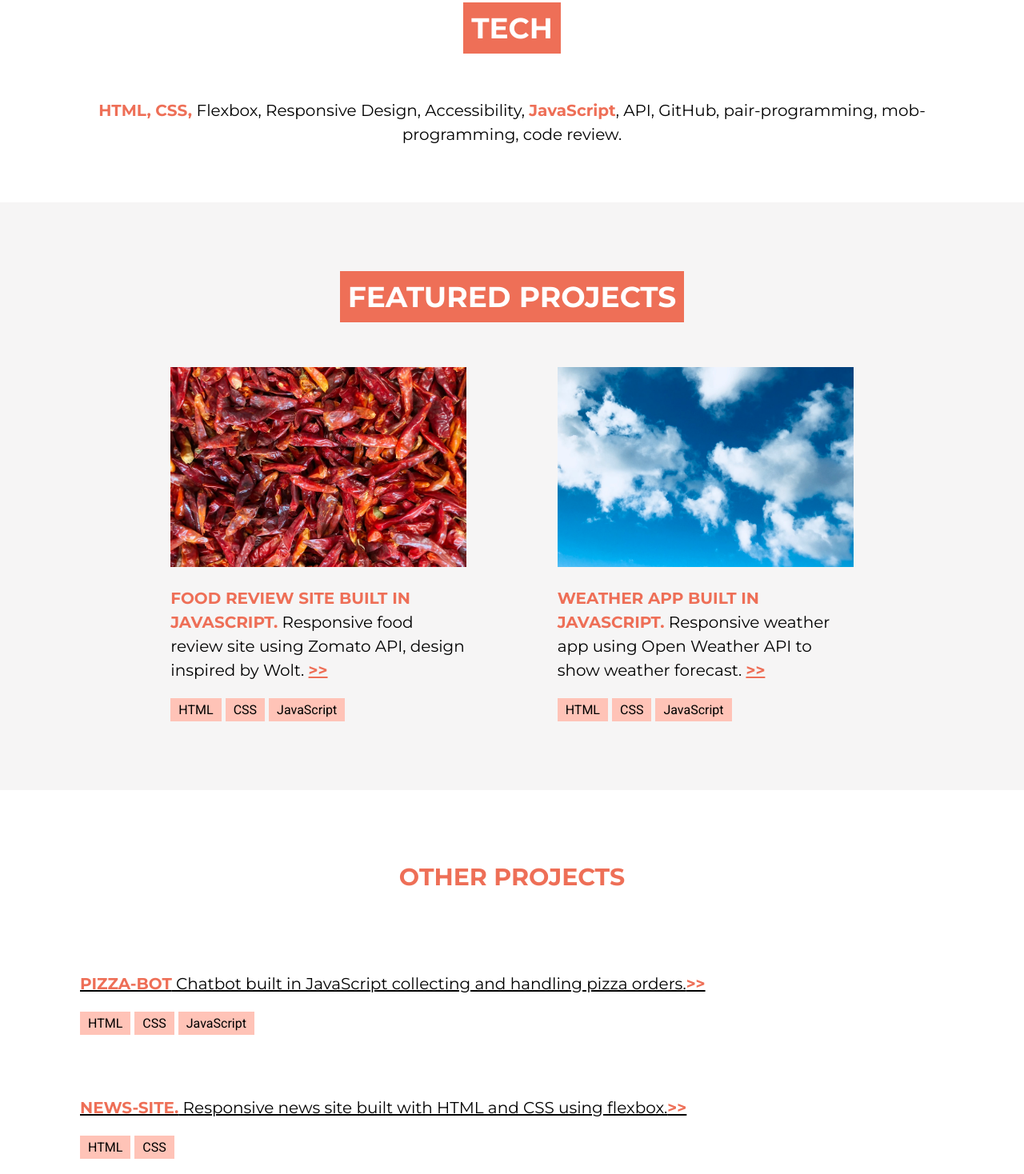
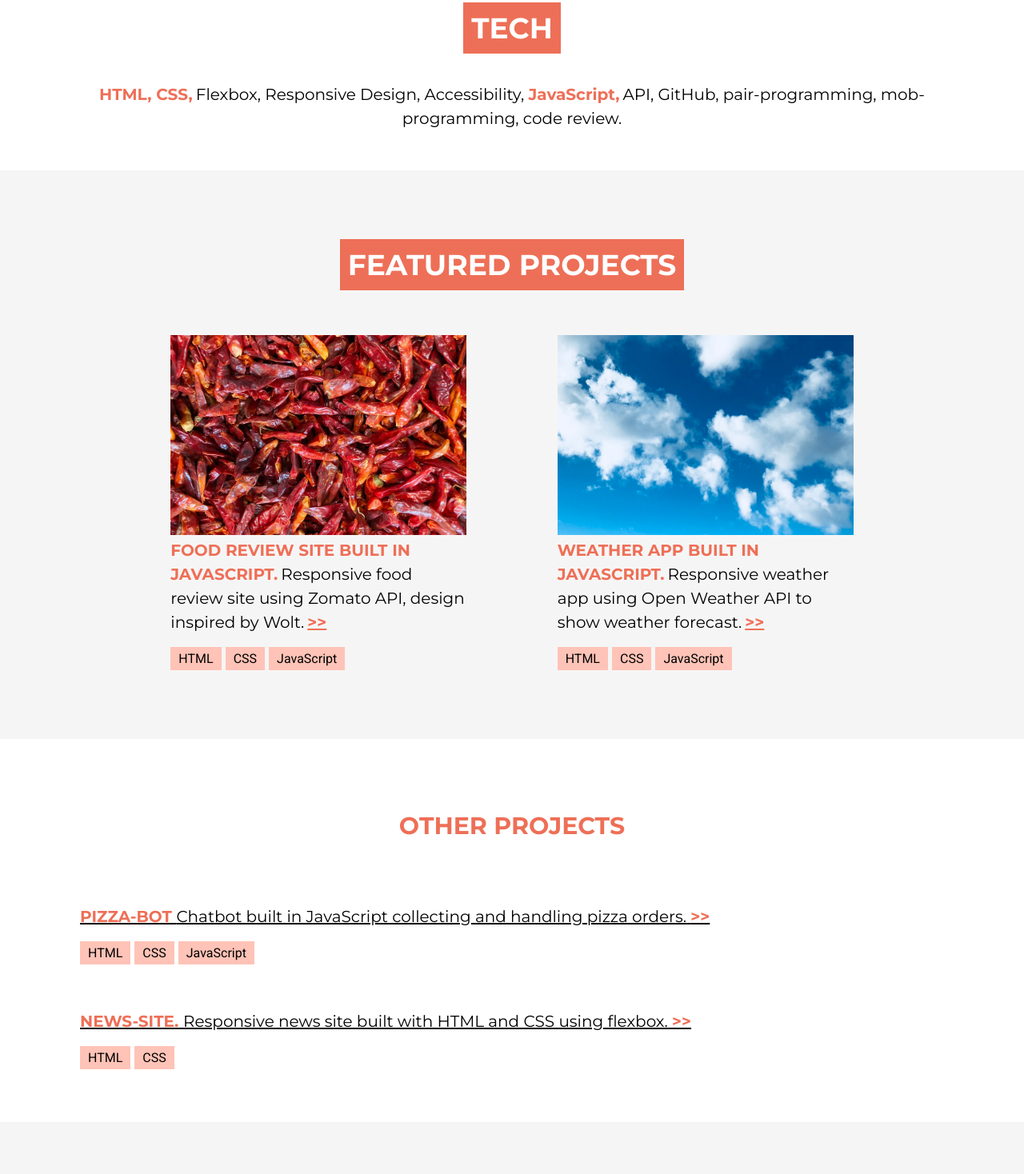
Before and after one commit to ankimelin/portfolio, a plain HTML site: page code/index.html in a window 1280 px wide. Shown: the part 754-2222 px from the top of the page at 80% size. Drawn offline with Linux system fonts and the light colour scheme.

Commit message:
added h5 to articles and ul

```diff
--- a/code/index.html
+++ b/code/index.html
@@ -34,7 +34,7 @@
   </header>
 
   <section class="portfolio-section color-section">
-    <p class="text-left">
+    <p class="p-left">
       Hi! I'm a curious and commited junior frontend developer, who wants to go fullstack.
       My coding strength is to make the code it's best self, which to me means minimalistic and
       maintainable.
@@ -45,10 +45,12 @@
 
   <section class="portfolio-section">
     <h3>TECH</h3>
-    <p><span style="color:#EE6F57; font-weight: 700;">HTML, CSS, </span>Flexbox, Responsive Design,
-      Accessibility,
-      <span style=" color:#EE6F57; font-weight: 700;">JavaScript</span>, API, GitHub,
-      pair-programming, mob-programming, code review.</p>
+    <div>
+      <p class="p-strong">HTML, CSS,</p>
+      <p>Flexbox, Responsive Design, Accessibility,
+      <p class="p-strong">JavaScript,</p>
+      <p>API, GitHub, pair-programming, mob-programming, code review.</p>
+    </div>
   </section>
 
   <section class="portfolio-section color-section">
@@ -57,10 +59,13 @@
       <a href="https://github.com/ankimelin/project-food-review-site" target="_blank">
         <article class="featured-project">
           <img class="project-image" src="./images/chili.jpg" alt="food reviwe site">
-          <p><span style="color: #EE6F57; font-weight: 700;">FOOD REVIEW SITE BUILT IN
-              JAVASCRIPT.</span>
-            Responsive food review site using Zomato API, design inspired by Wolt. <span
-              style="color:#EE6F57; font-weight: 700; text-decoration: underline;">>></span></p>
+          <div>
+            <h5 class="p-strong">FOOD REVIEW SITE BUILT IN
+              JAVASCRIPT.</h5>
+            <p>
+              Responsive food review site using Zomato API, design inspired by Wolt.</p>
+            <p class="p-strong" style="text-decoration: underline;">>></p>
+          </div>
           <ul class="project-tags">
             <li class="tag">HTML</li>
             <li class="tag">CSS</li>
@@ -72,9 +77,10 @@
       <a href="https://github.com/ankimelin/project-weather-app" target="_blank">
         <article class="featured-project">
           <img class="project-image" src="./images/sky2.jpg" alt="weather app">
-          <p><span style="color: #EE6F57; font-weight: 700;">WEATHER APP BUILT IN JAVASCRIPT.</span>
-            Responsive weather app using Open Weather API to show weather forecast. <span
-              style="color:#EE6F57; font-weight: 700; text-decoration: underline;">>></span></p>
+          <h5 class="p-strong">WEATHER APP BUILT IN JAVASCRIPT.</h5>
+          <p>
+            Responsive weather app using Open Weather API to show weather forecast.</p>
+          <p class="p-strong" style="text-decoration: underline;">>></p>
           <ul class=" project-tags">
             <li class="tag">HTML</li>
             <li class="tag">CSS</li>
@@ -90,8 +96,10 @@
     <div class="other-projects-container">
       <a href="https://github.com/ankimelin/project-pizza-bot" target="_blank">
         <article class="other-project">
-          <p><span style="color: #EE6F57; font-weight: 700;">PIZZA-BOT</span> Chatbot built in JavaScript collecting and
-            handling pizza orders.<span style="color:#EE6F57; font-weight: 700;">>></span></p>
+          <h5 class="p-strong">PIZZA-BOT </h5>
+          <p>Chatbot built in JavaScript collecting and
+            handling pizza orders. </p>
+          <p class="p-strong">>></p>
           <ul class="project-tags">
             <li class="tag">HTML</li>
             <li class="tag">CSS</li>
@@ -101,8 +109,10 @@
       </a>
       <a href="https://github.com/ankimelin/project-news-site" target="_blank">
         <article class="other-project">
-          <p><span style="color: #EE6F57; font-weight: 700;">NEWS-SITE.</span> Responsive news site built with HTML and
-            CSS using flexbox.<span style="color:#EE6F57; font-weight: 700;">>></span></p>
+          <h5 class="p-strong">NEWS-SITE. </h5>
+          <p>Responsive news site built with HTML and
+            CSS using flexbox. </p>
+          <p class="p-strong">>></p>
           <ul class="project-tags">
             <li class="tag">HTML</li>
             <li class="tag">CSS</li>
@@ -116,7 +126,7 @@
     <h3>SKILLS</h3>
     <div class="skill-container">
       <ul>
-        <li><span style="color: #EE6F57; font-weight: 700;">CODE</span></li>
+        <h5 class="p-strong">CODE</h5>
         <li>HTML</li>
         <li>CSS</li>
         <li>JavaScript</li>
@@ -124,12 +134,12 @@
         <li>Node.js</li>
       </ul>
       <ul>
-        <li><span style="color: #EE6F57; font-weight: 700;">TOOLBOX</span></li>
+        <h5 class="p-strong">TOOLBOX</h5>
         <li>GitHub</li>
         <li>JIRA</li>
       </ul>
       <ul>
-        <li><span style="color: #EE6F57; font-weight: 700;">MORE</span></li>
+        <h5 class="p-strong">MORE</h5>
         <li>Agile Methodologies</li>
         <li>Requirements Analysis</li>
         <li>Project Planning and Coordination</li>
--- a/code/style.css
+++ b/code/style.css
@@ -75,12 +75,27 @@ h2 {
 /*** PORTFOLIO SECTIONS ***/
 
 p {
+  display: inline;
   font-family: 'Montserrat', sans-serif;
   font-size: 20px;
   line-height: 30px;
 }
 
-.text-left {
+
+.p-strong {
+  color:#EE6F57;
+  font-weight: 700;
+}
+
+h5 {
+  display: inline;
+  font-family: 'Montserrat', sans-serif;
+  font-size: 20px;
+  line-height: 30px;
+}
+
+.p-left {
+  display: block;
   text-align: left;
 }
 
@@ -153,9 +168,10 @@ a {
   display: inline-block;
 }
 
-.other-project p {
+.other-project p, .other-project h5 {
   text-align: left;
   text-decoration: underline;
+  text-decoration-color: black;
 }
 
 /*** SKILLS ***/
@@ -186,6 +202,7 @@ footer {
 footer p {
   line-height: 12px;
   color: white;
+  display: block;
 }
 
 /*** RESPONSIVE  PHONE ***/
```
